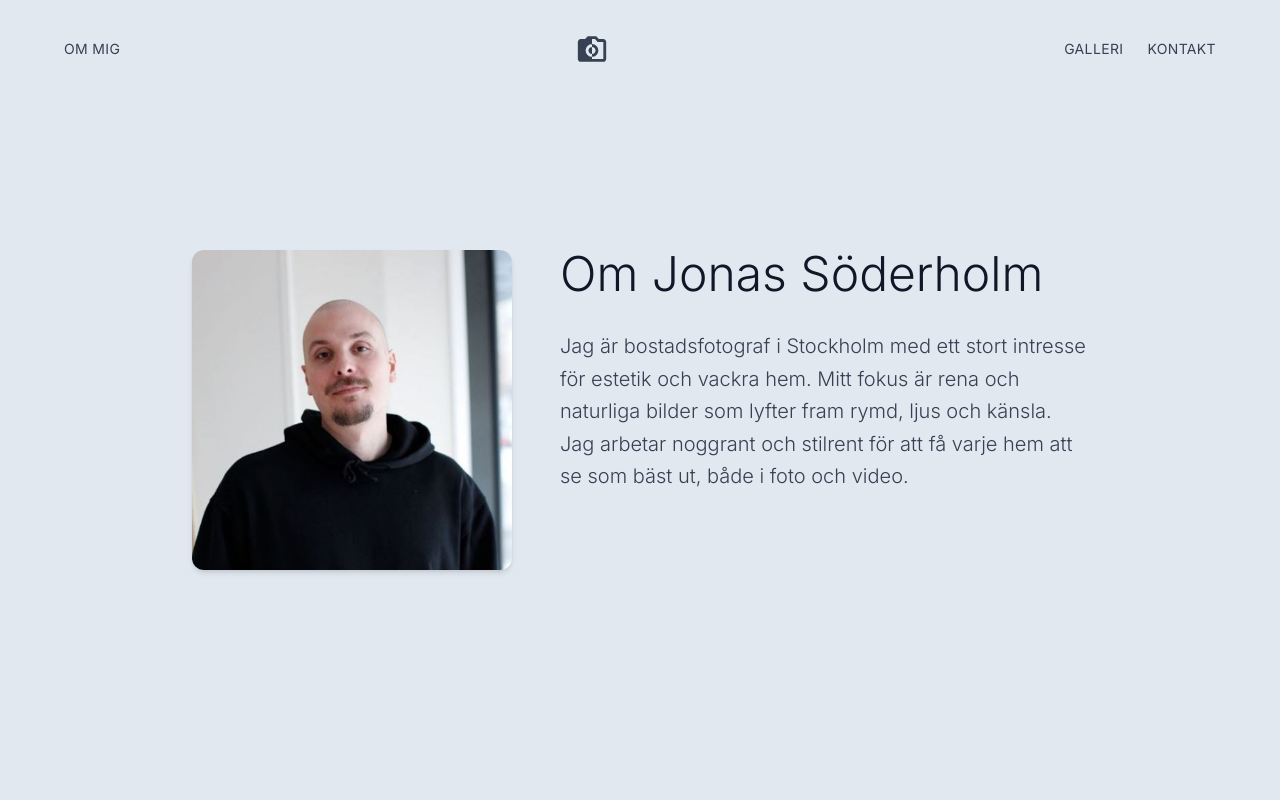
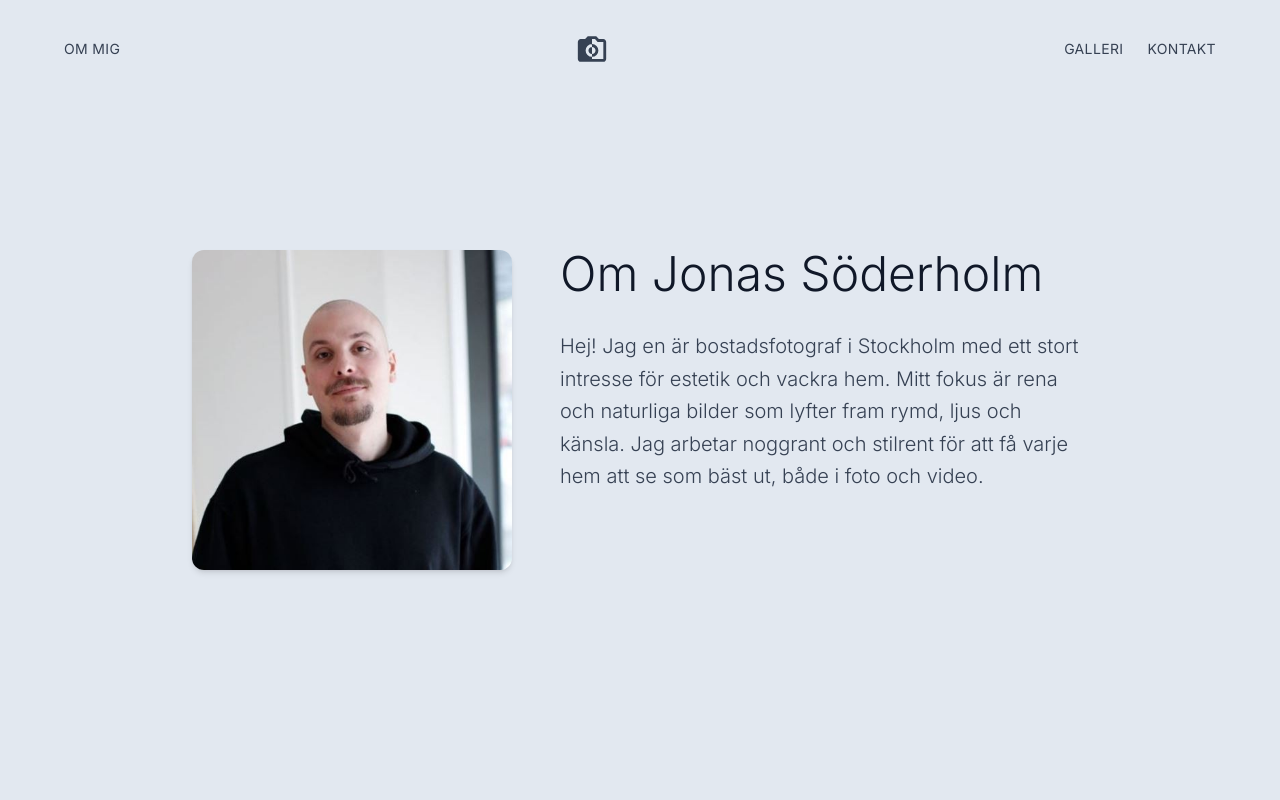
Before and after one commit to jonas-soderholm/bostad, a Next.js app: page /about in a window 1280 px wide. Shown: the top 800 px of the page. Built offline with nearby package versions, Linux system fonts and the light colour scheme.

Commit message:
fix: grammar in about page

```diff
--- a/app/about/page.tsx
+++ b/app/about/page.tsx
@@ -14,10 +14,11 @@ export default function AboutPage() {
           <h1 className="text-5xl font-light mb-8">Om Jonas Söderholm</h1>
 
           <p className="text-xl text-gray-700 leading-relaxed font-light">
-            Jag är bostadsfotograf i Stockholm med ett stort intresse för
-            estetik och vackra hem. Mitt fokus är rena och naturliga bilder som
-            lyfter fram rymd, ljus och känsla. Jag arbetar noggrant och stilrent
-            för att få varje hem att se som bäst ut, både i foto och video.
+            Hej! Jag en är bostadsfotograf i Stockholm med ett stort intresse
+            för estetik och vackra hem. Mitt fokus är rena och naturliga bilder
+            som lyfter fram rymd, ljus och känsla. Jag arbetar noggrant och
+            stilrent för att få varje hem att se som bäst ut, både i foto och
+            video.
           </p>
         </div>
       </div>
```
